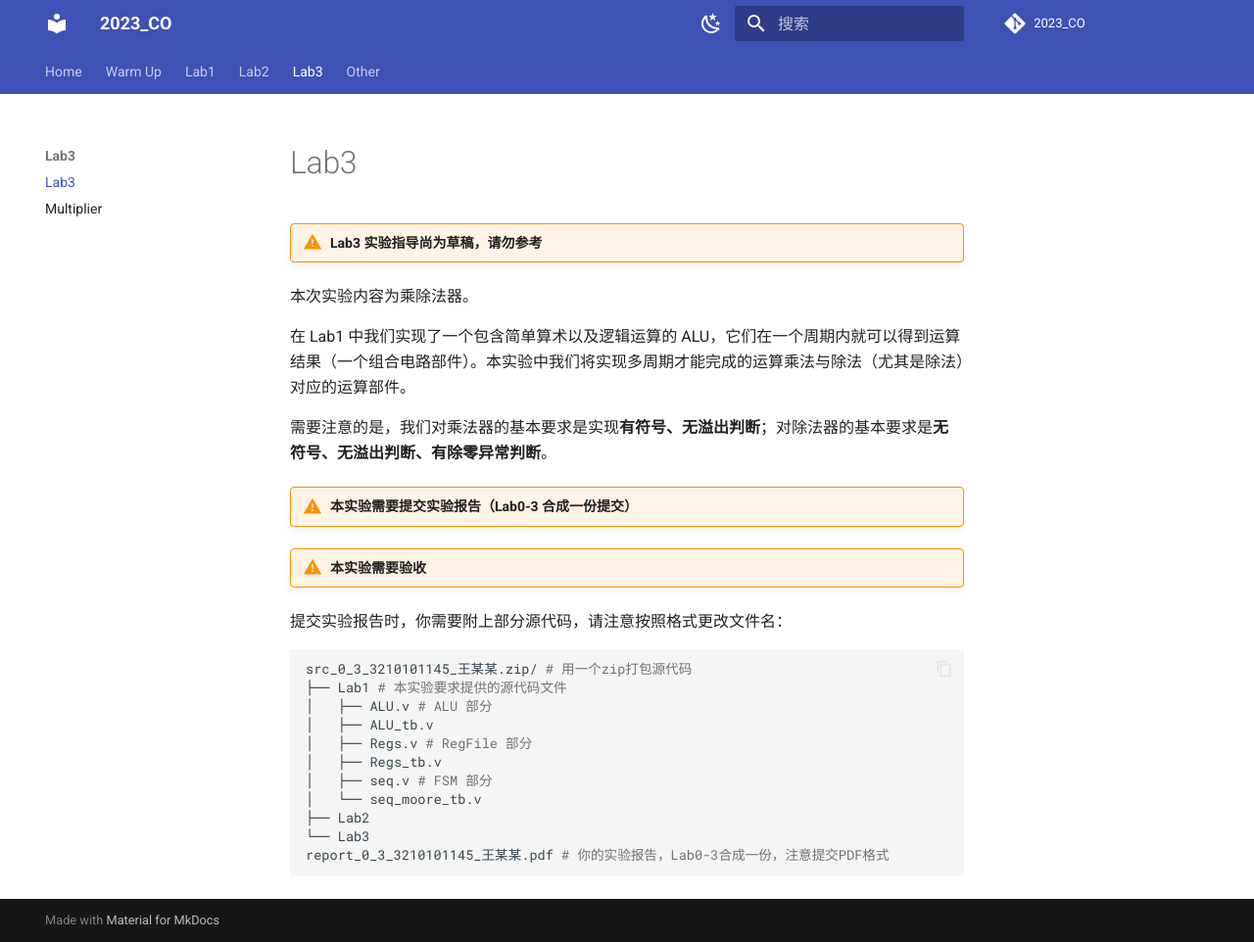
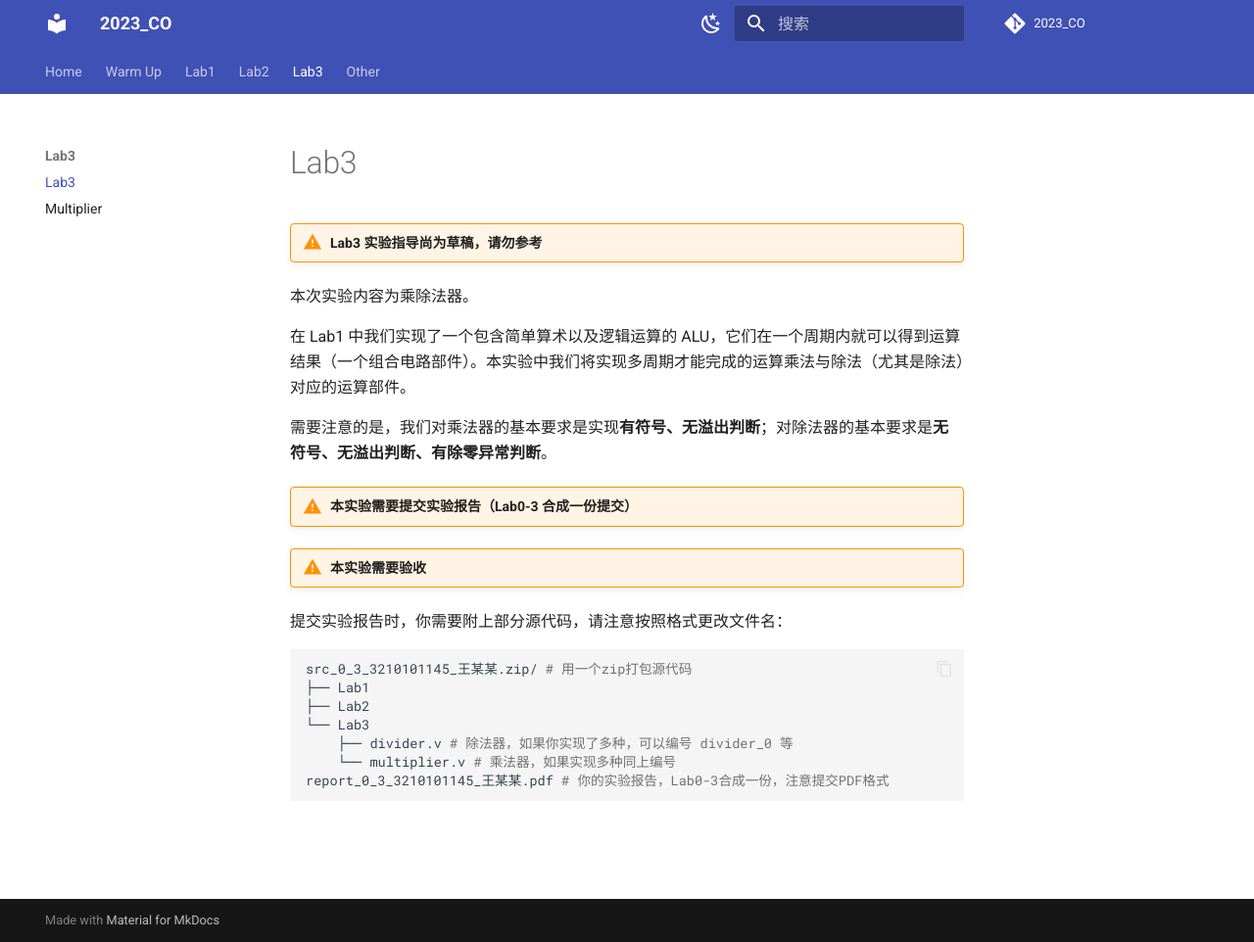
Before and after one commit to Guahao31/2023_CO, an MkDocs documentation site: the page built from docs/Lab3/Lab3.md, in a window 1280 px wide and 962 px high. Shown: the whole window at 98% size. Built offline with MkDocs 1.6.1 and Material for MkDocs 9.7.7, drawn with Linux system fonts in a browser that asks for light colours; comment, search, counter and statistics services are not loaded.

Commit message:
udpate: Lab3.md 实验报告提交要求

````diff
--- a/docs/Lab3/Lab3.md
+++ b/docs/Lab3/Lab3.md
@@ -16,14 +16,10 @@
 
 ```bash
 src_0_3_3210101145_王某某.zip/ # 用一个zip打包源代码
-├── Lab1 # 本实验要求提供的源代码文件
-│   ├── ALU.v # ALU 部分
-│   ├── ALU_tb.v
-│   ├── Regs.v # RegFile 部分
-│   ├── Regs_tb.v
-│   ├── seq.v # FSM 部分
-│   └── seq_moore_tb.v
+├── Lab1
 ├── Lab2
 └── Lab3
+    ├── divider.v # 除法器，如果你实现了多种，可以编号 divider_0 等
+    └── multiplier.v # 乘法器，如果实现多种同上编号
 report_0_3_3210101145_王某某.pdf # 你的实验报告，Lab0-3合成一份，注意提交PDF格式
 ```
````
